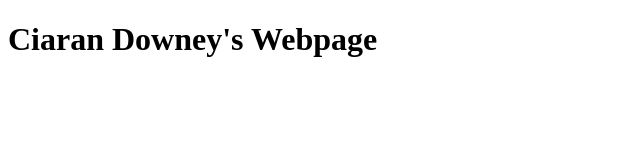
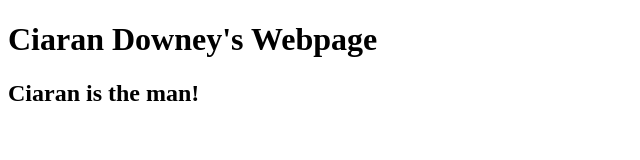
Before and after one commit to marionrenz26/ruizfamily, a plain HTML site: page people/ciaran.html in a window 1280 px wide. Shown: the whole page, without its empty margins (0-640 px from the left). Drawn offline with Linux system fonts and the light colour scheme.

Commit message:
Ciaran is the man

```diff
--- a/people/ciaran.html
+++ b/people/ciaran.html
@@ -5,6 +5,6 @@
 		<h1>Ciaran Downey's Webpage</h1>
 	</head>
 	<body>
-
+	<h2>Ciaran is the man!</h2>
 	</body>
 </html>
```
